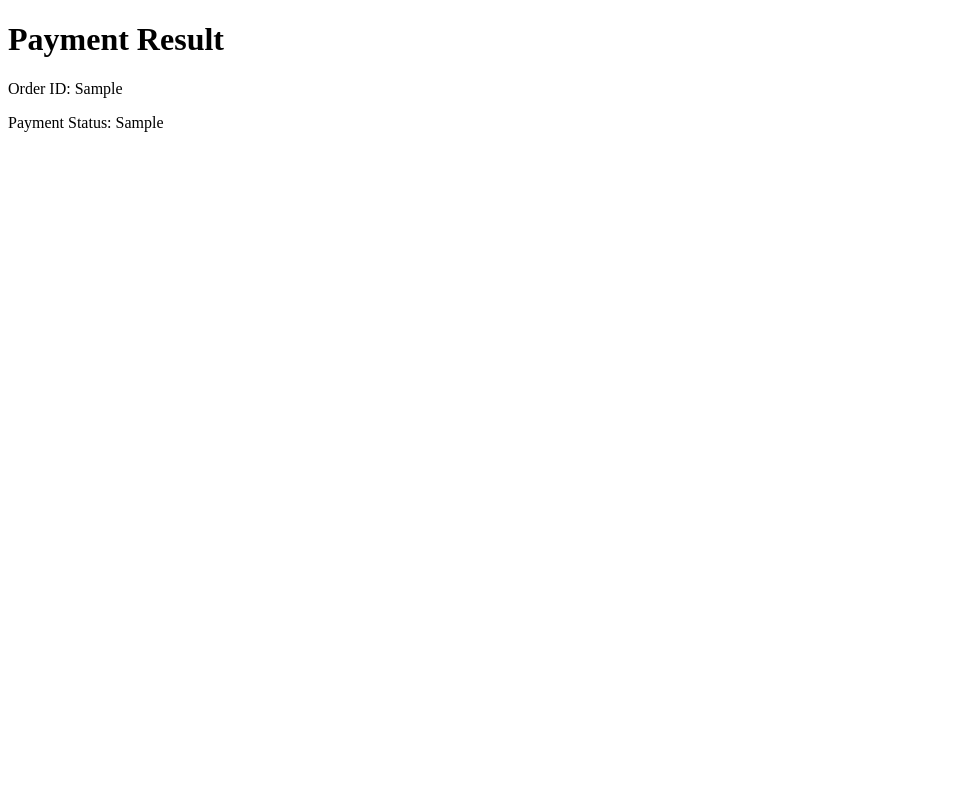
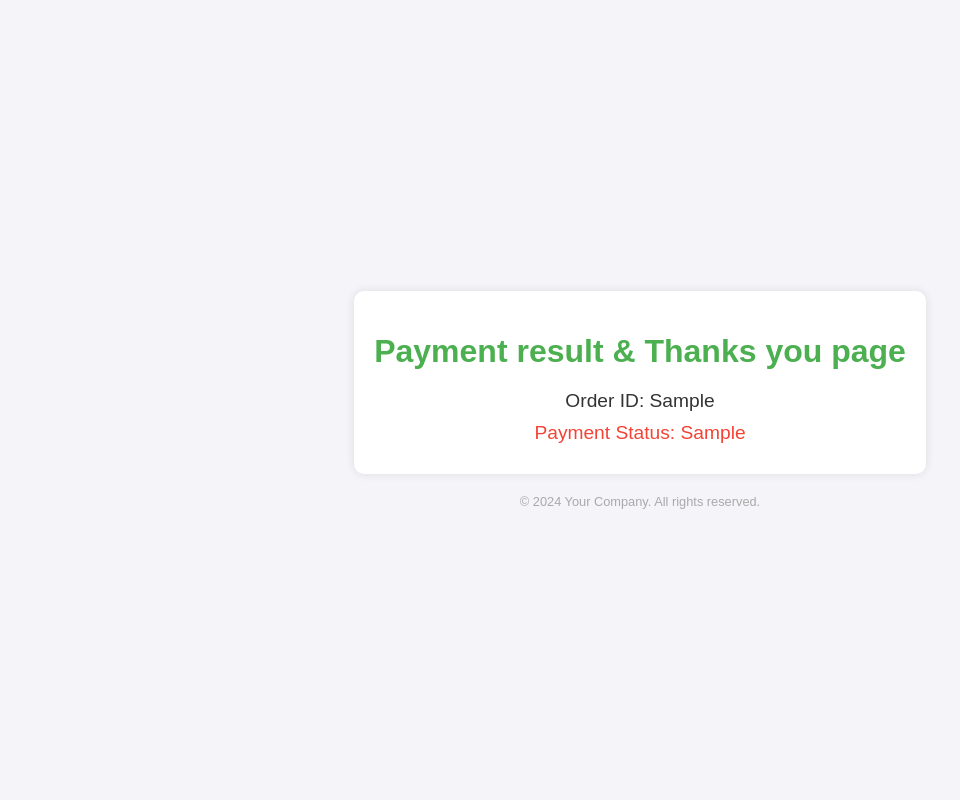
Before and after one commit to duke851230/ecpay-flow, a Django app: template frontend/templates/payment_result.html in a window 1280 px wide. Shown: the whole page, without its empty margins (0-960 px from the left). Run offline with Django 3.2, Linux system fonts and the light colour scheme; the template is opened without the code that fills it: most values are stand-ins (such as "Sample title", 1, 10 or a date in 2020).

Commit message:
Style: Adjust payment result html style

```diff
--- a/frontend/templates/payment_result.html
+++ b/frontend/templates/payment_result.html
@@ -4,10 +4,55 @@
     <meta charset="UTF-8">
     <meta name="viewport" content="width=device-width, initial-scale=1.0">
     <title>Payment Result</title>
+    <style>
+        body {
+            font-family: Arial, sans-serif;
+            background-color: #f4f4f9;
+            color: #333;
+            margin: 0;
+            padding: 0;
+            display: flex;
+            flex-direction: column;
+            align-items: center;
+            justify-content: center;
+            height: 100vh;
+            text-align: center;
+        }
+        h1 {
+            color: #4CAF50;
+            margin-bottom: 20px;
+        }
+        p {
+            font-size: 1.2em;
+            margin: 10px 0;
+        }
+        .container {
+            background: white;
+            padding: 20px;
+            border-radius: 10px;
+            box-shadow: 0 0 10px rgba(0, 0, 0, 0.1);
+        }
+        .success {
+            color: #4CAF50;
+        }
+        .error {
+            color: #f44336;
+        }
+        footer {
+            margin-top: 20px;
+            font-size: 0.8em;
+            color: #aaa;
+        }
+    </style>
 </head>
 <body>
-    <h1>Payment Result</h1>
-    <p>Order ID: {{ data.MerchantTradeNo }}</p>
-    <p>Payment Status: {{ data.RtnMsg }}</p>
+    <div class="container">
+        <h1>Payment result & Thanks you page</h1>
+        <p>Order ID: {{ data.MerchantTradeNo }}</p>
+        <p class="{% if data.RtnCode == '1' %}success{% else %}error{% endif %}">Payment Status: {{ data.RtnMsg }}</p>
+    </div>
+    <footer>
+        &copy; 2024 Your Company. All rights reserved.
+    </footer>
 </body>
 </html>
```
